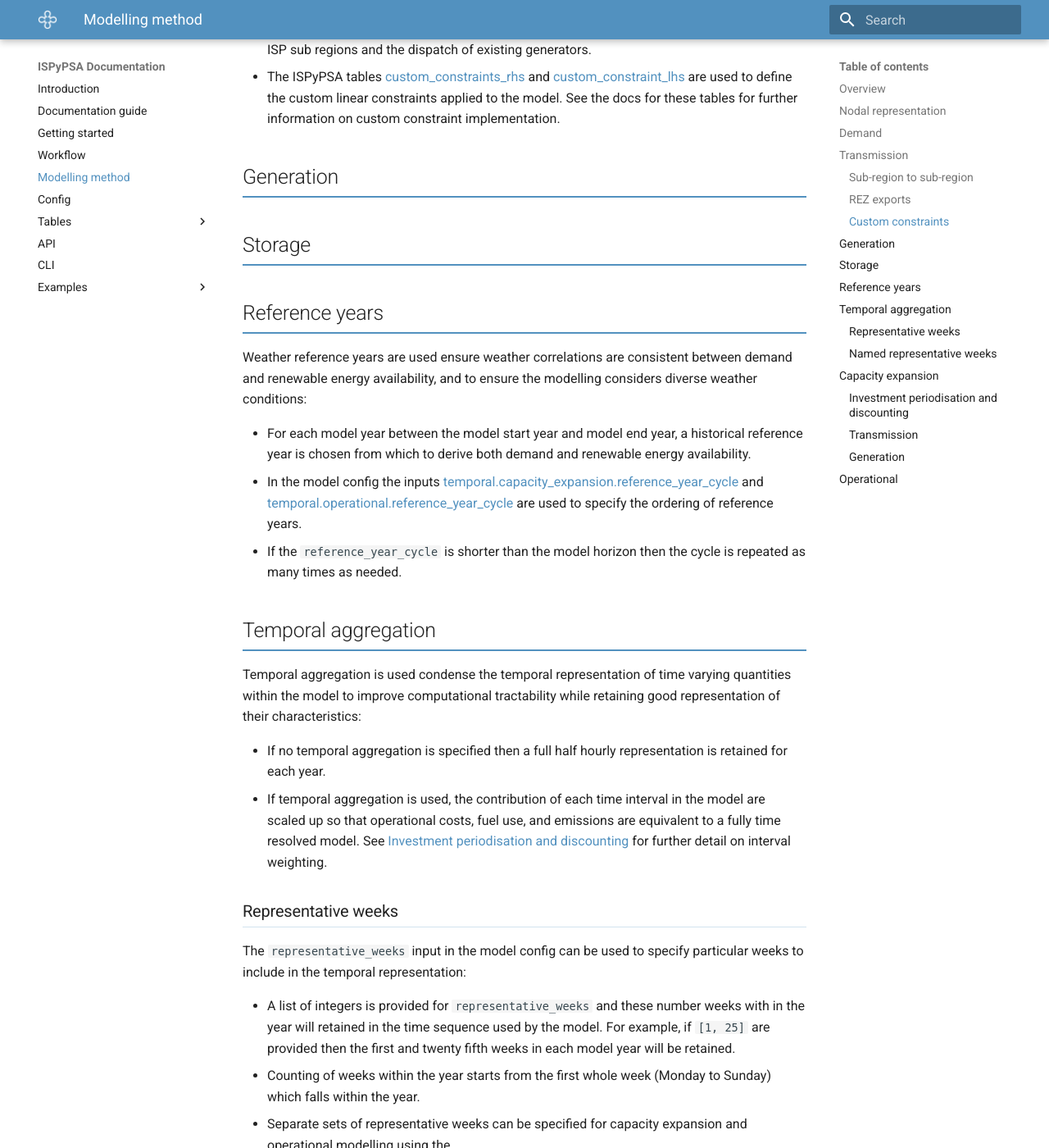
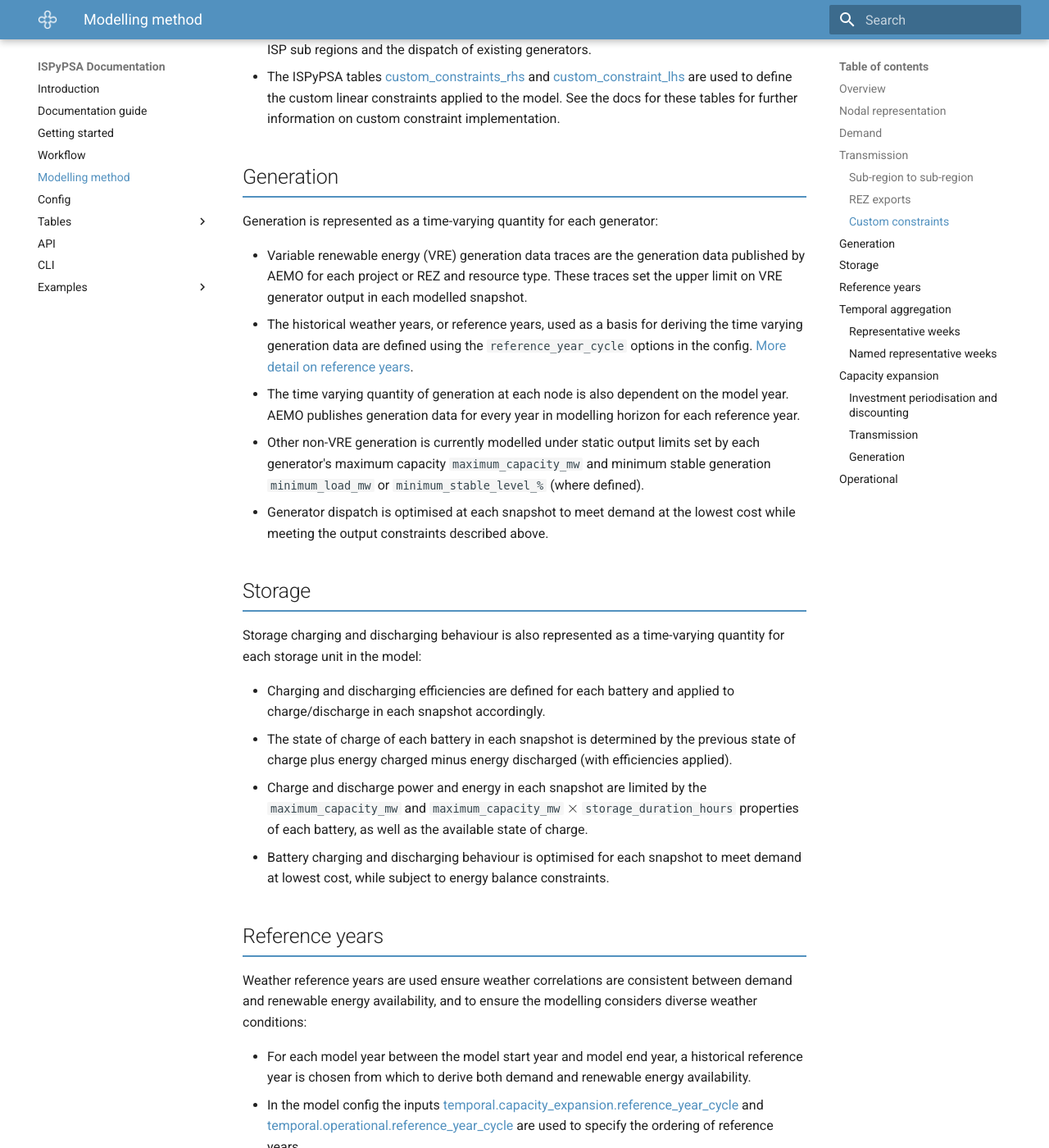
Before and after one commit to Open-ISP/ISPyPSA, an MkDocs documentation site: the page built from docs/method.md, in a window 1280 px wide and 1400 px high, scrolled down 2471 px. Shown: the whole window at 82% size. Built offline with MkDocs 1.6.1 and Material for MkDocs 9.7.7, drawn with Linux system fonts in a browser that asks for light colours; some of the changed text lies outside the part shown.

Commit message:
add beginnings of generation and (battery) storage method

```diff
--- a/docs/method.md
+++ b/docs/method.md
@@ -95,7 +95,35 @@ further information on custom constraint implementation.
 
 ## Generation
 
+Generation is represented as a time-varying quantity for each generator:
+
+- Variable renewable energy (VRE) generation data traces are the generation data published by AEMO
+for each project or REZ and resource type. These traces set the upper limit on VRE generator output in
+each modelled snapshot.
+- The historical weather years, or reference years, used as a basis for deriving the time varying
+generation data are defined using the `reference_year_cycle` options in the config. [More detail on
+reference years](#reference-years).
+- The time varying quantity of generation at each node is also dependent on the model year.
+AEMO publishes generation data for every year in modelling horizon for each reference year.
+- Other non-VRE generation is currently modelled under static output limits set by each generator's
+maximum capacity `maximum_capacity_mw` and minimum stable generation `minimum_load_mw` or `minimum_stable_level_%` (where defined).
+- Generator dispatch is optimised at each snapshot to meet demand at the lowest cost while meeting
+the output constraints described above.
+
 ## Storage
+
+Storage charging and discharging behaviour is also represented as a time-varying quantity for
+each storage unit in the model:
+
+- Charging and discharging efficiencies are defined for each battery and applied to charge/discharge
+in each snapshot accordingly.
+- The state of charge of each battery in each snapshot is determined by the previous state of charge
+plus energy charged minus energy discharged (with efficiencies applied).
+- Charge and discharge power and energy in each snapshot are limited by the `maximum_capacity_mw`
+and `maximum_capacity_mw` $\times$ `storage_duration_hours` properties of each battery, as well
+as the available state of charge.
+- Battery charging and discharging behaviour is optimised for each snapshot to meet demand at lowest cost,
+while subject to energy balance constraints.
 
 ## Reference years
 
@@ -237,6 +265,27 @@ modelled as relaxing the custom constraint limit.
 
 ### Generation
 
+Generator capacities are decided by the model at the start of each [investment period](#investment-periodisation-and-discounting)
+and for each [node](#nodal-representation):
+
+- The model currently considers all ECAA generators that are active (not retired) during the
+model investment periods. These projects have set capacities and are not extendable during the capacity expansion modelling,
+and have fixed retirement dates.
+- New entrant generator are extendable in the model, and the optimisation determines the capacity of new generation to be built at each node in each investment period.
+- Capital costs in $/MW for new entrant generators are annuitised according to the following formula:
+
+  $$
+  c_{a} =\frac{c_{o} \times r }{1 - (1 + r)^{-t}}
+  $$
+
+  Where $c_{a}$ is the annuitised cost and, $r$ is the [WACC](config.md#wacc), and $t$ is the generator lifetime.
+  $c_{o}$ includes the overnight build cost (adjusted by locational cost factors), any applicable connection costs
+  and/or additional system strength connection costs, and fixed operational costs.
+- Marginal costs in $/MWh are calculated for all generators for each model snapshot based on
+dynamic fuel prices, generator heat rates and variable operational costs defined in the input tables. Alternatively
+a static value can be set for a subset or all generators to simplify the model.
+- Where build or resource limit constraints are defined for VRE generation in specific REZs, these are set by custom constraints. Some resource limits can be relaxed up to the corresponding build limit for the specified resource type and REZ.
+
 ## Operational
 
 Operational is the second modelling phase. In this modelling phase capacity expansion decisions are taken as fixed,
```
